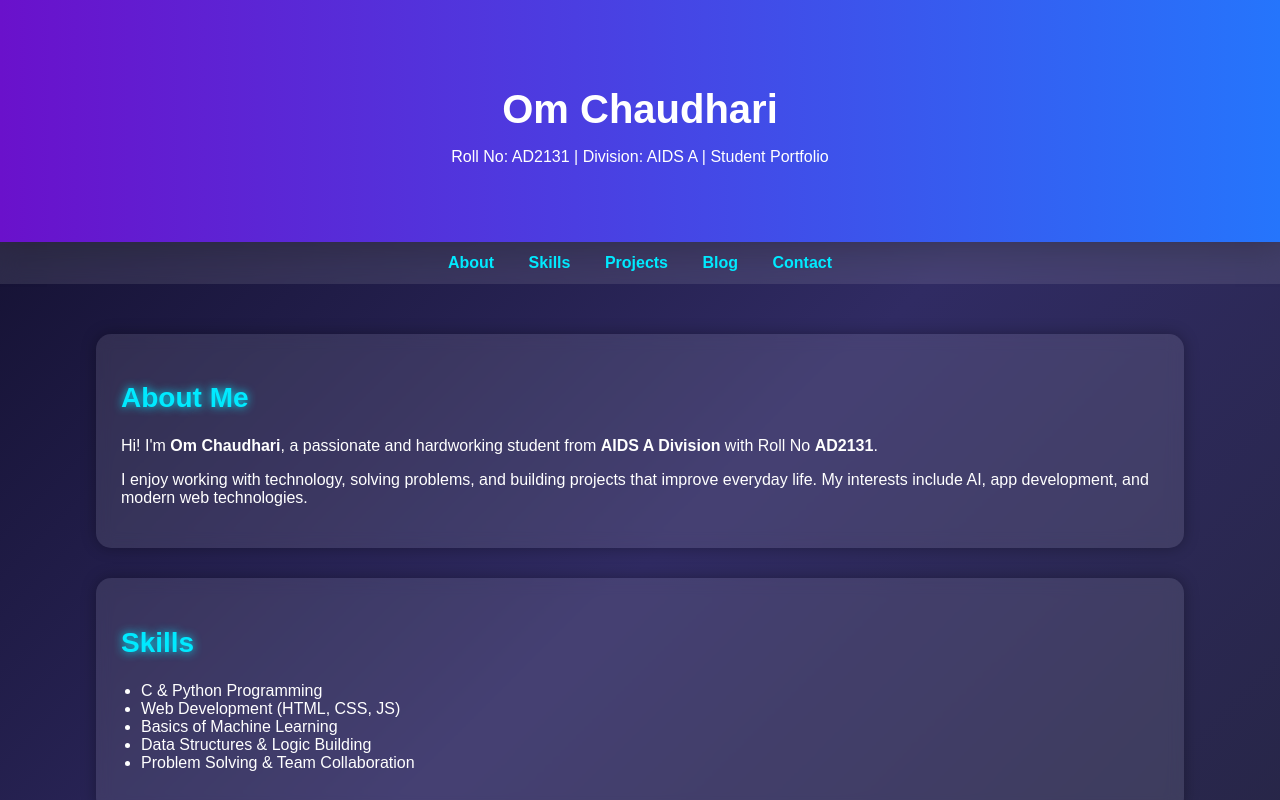
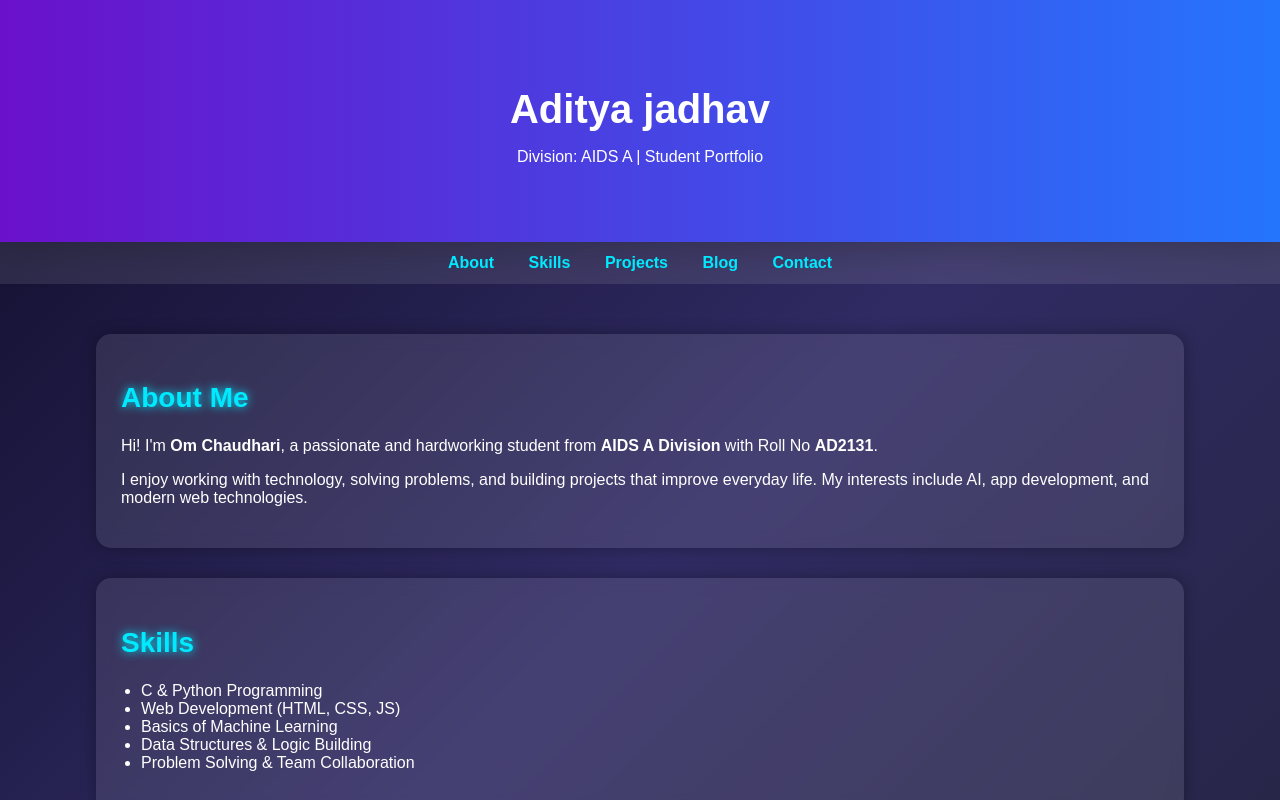
Before and after one commit to SauravOp-Coder/aditya-portfolio, a plain HTML site: page index.html in a window 1280 px wide. Shown: the top 800 px of the page. Drawn offline with Linux system fonts and the light colour scheme.

Commit message:
Update index.html

```diff
--- a/index.html
+++ b/index.html
@@ -80,8 +80,8 @@
 <body>
 
 <header>
-    <h1>Om Chaudhari</h1>
-    <p>Roll No: AD2131 | Division: AIDS A | Student Portfolio</p>
+    <h1>Aditya jadhav</h1>
+    <p>  Division: AIDS A | Student Portfolio</p>
 </header>
 
 <nav>
```
